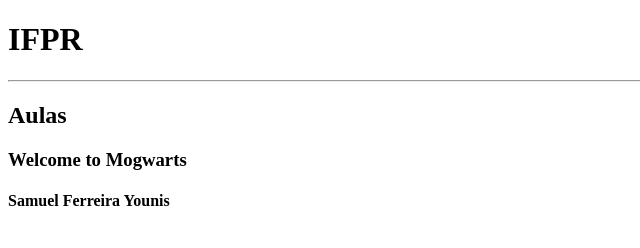
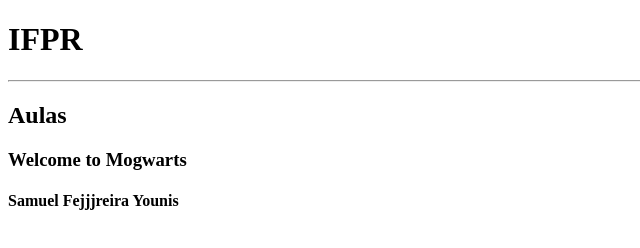
Before and after one commit to Samumuel/Samuel_Ferreira.Younis, a plain HTML site: page index.html in a window 1280 px wide. Shown: the full height of the page, 0-640 px from the left. Drawn offline with Linux system fonts and the light colour scheme.

Commit message:
Update index.html

```diff
--- a/index.html
+++ b/index.html
@@ -11,6 +11,7 @@
   <hr>
   <h2>Aulas</h2>
   <h3>Welcome to Mogwarts</h3>
-  <h4>Samuel Ferreira Younis</h4>
+  <h4>Samuel Fejjjreira Younis</h4>
+
 </body>
 </html>
```
